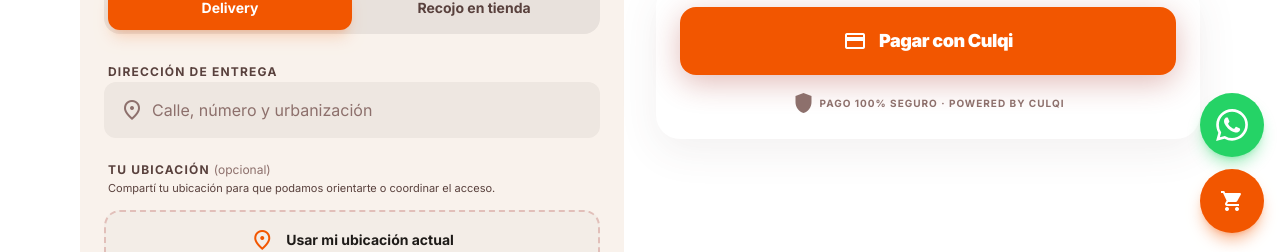
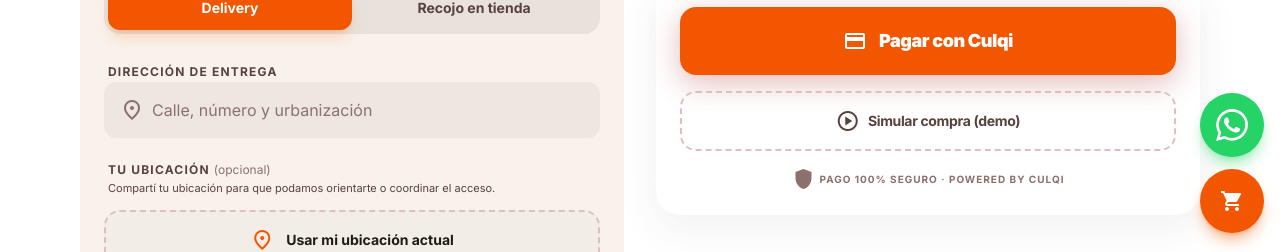
Before and after one commit to hectorDev2/corrales-web, a Next.js app: page /checkout in a window 1280 px wide. Shown: the part 543-795 px from the top of the page. Built offline with nearby package versions, Linux system fonts and the light colour scheme; no server answers.

Commit message:
feat(checkout): improve Culqi validation and location UX

```diff
--- a/src/components/checkout/CheckoutForm.tsx
+++ b/src/components/checkout/CheckoutForm.tsx
@@ -26,20 +26,47 @@
     return;
   }
 
-  const instance = new CulqiCheckout(
-    process.env.NEXT_PUBLIC_CULQI_PUBLIC_KEY!,
-    {
+  const publicKey = process.env.NEXT_PUBLIC_CULQI_PUBLIC_KEY;
+  if (!publicKey) {
+    toast.error(
+      "⚠️ La llave pública de Culqi no está configurada. Agregá NEXT_PUBLIC_CULQI_PUBLIC_KEY en las variables de entorno.",
+      { duration: 8000 },
+    );
+    return;
+  }
+
+  let instance: ReturnType<typeof CulqiCheckout>;
+  try {
+    instance = new CulqiCheckout(publicKey, {
       title: "Pollería Corrales",
       currency: "PEN",
       amount: amountInCents,
-    },
+    });
+  } catch {
+    toast.error(
+      "⚠️ La llave pública de Culqi no es válida. Verificá el valor de NEXT_PUBLIC_CULQI_PUBLIC_KEY.",
+      { duration: 8000 },
     );
+    return;
+  }
 
   instance.culqi = function () {
     if (instance.token) {
       onToken(instance.token.id, instance.token.email);
     } else if (instance.error) {
-      onError(instance.error.user_message ?? "Error en el pago.");
+      const msg: string = instance.error.user_message ?? "";
+      if (
+        msg.toLowerCase().includes("llave") ||
+        msg.toLowerCase().includes("pública") ||
+        msg.toLowerCase().includes("válida")
+      ) {
+        toast.error(
+          `⚠️ Culqi: ${msg} — Verificá la llave pública en las variables de entorno.`,
+          { duration: 8000 },
+        );
+      } else {
+        onError(msg || "Error en el pago.");
+      }
     }
   };
 
@@ -126,6 +153,31 @@
       },
       (errMsg) => toast.error(errMsg),
     );
+  }
+
+  async function onDemoSubmit(data: CheckoutFormData) {
+    const locationUrl = location ? toMapsUrl(location) : undefined;
+    setIsPaying(true);
+    try {
+      const orderNumber = await createOrder({
+        customerName: data.name,
+        customerPhone: data.phone,
+        deliveryType: data.deliveryType,
+        customerAddress: data.address,
+        customerNotes: data.notes,
+        customerLocationUrl: locationUrl,
+        paymentMethod: "cash",
+        items,
+        total: total(),
+      });
+      toast.success(`¡Pedido #${orderNumber} confirmado! Te contactaremos pronto.`);
+      clearCart();
+      router.push("/");
+    } catch (err) {
+      toast.error(err instanceof Error ? err.message : "No pudimos crear el pedido.");
+    } finally {
+      setIsPaying(false);
+    }
   }
 
   const isLoading = isSubmitting || isPaying;
@@ -282,20 +334,30 @@
                   </button>
 
                   {location && (
+                    <div className="rounded-2xl overflow-hidden border border-outline-variant/30 shadow-sm">
+                      <iframe
+                        title="Tu ubicación"
+                        src={`https://maps.google.com/maps?q=${location.lat},${location.lng}&z=16&output=embed`}
+                        width="100%"
+                        height="220"
+                        loading="lazy"
+                        className="block"
+                      />
                       <a
                         href={`https://maps.google.com/?q=${location.lat},${location.lng}`}
                         target="_blank"
                         rel="noopener noreferrer"
-                      className="flex items-center gap-2 text-[11px] text-primary font-bold hover:underline ml-1"
+                        className="flex items-center justify-center gap-1.5 py-2.5 text-[11px] text-primary font-bold hover:bg-primary/5 transition-colors"
                       >
                         <span
                           className="material-symbols-outlined text-sm"
-                        style={{ fontVariationSettings: "'FILL' 1, 'wght' 400, 'GRAD' 0, 'opsz' 24" }}
+                          style={{ fontVariationSettings: "'FILL' 0, 'wght' 400, 'GRAD' 0, 'opsz' 24" }}
                         >
                           open_in_new
                         </span>
-                      Ver en Google Maps · {location.lat.toFixed(5)}, {location.lng.toFixed(5)}
+                        Abrir en Google Maps
                       </a>
+                    </div>
                   )}
                 </div>
               )}
@@ -349,6 +411,22 @@
                 )}
               </button>
 
+              {/* Demo button */}
+              <button
+                type="button"
+                disabled={isLoading}
+                onClick={handleSubmit(onDemoSubmit)}
+                className="w-full border-2 border-dashed border-outline-variant text-on-surface-variant font-bold py-4 rounded-2xl hover:border-outline hover:text-on-surface active:scale-95 transition-all text-sm tracking-tight disabled:opacity-60 disabled:cursor-not-allowed flex items-center justify-center gap-2"
+              >
+                <span
+                  className="material-symbols-outlined text-base"
+                  style={{ fontVariationSettings: "'FILL' 0, 'wght' 400, 'GRAD' 0, 'opsz' 24" }}
+                >
+                  play_circle
+                </span>
+                Simular compra (demo)
+              </button>
+
               <p className="text-center text-[10px] text-outline flex items-center justify-center gap-1 uppercase font-bold tracking-widest">
                 <span
                   className="material-symbols-outlined text-xs"
```
Lines whose indentation alone changed are shown as unchanged.
